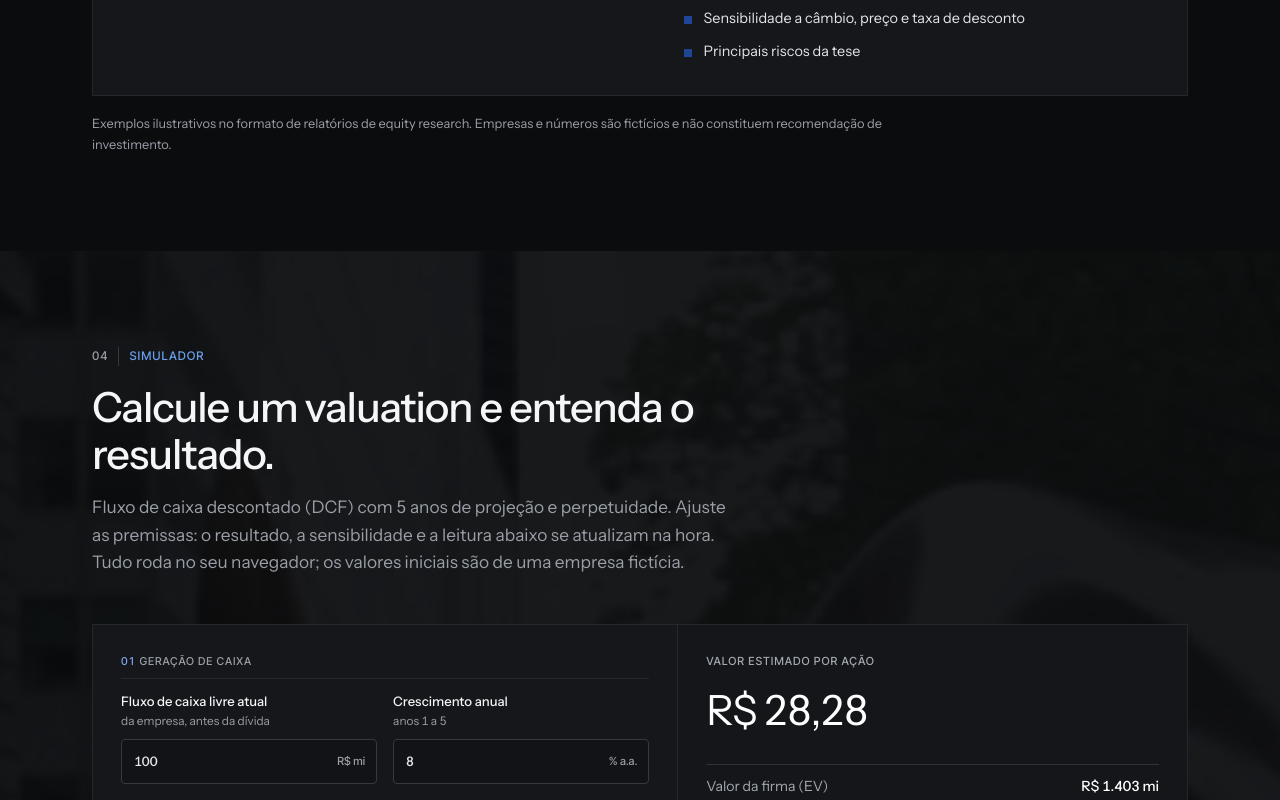
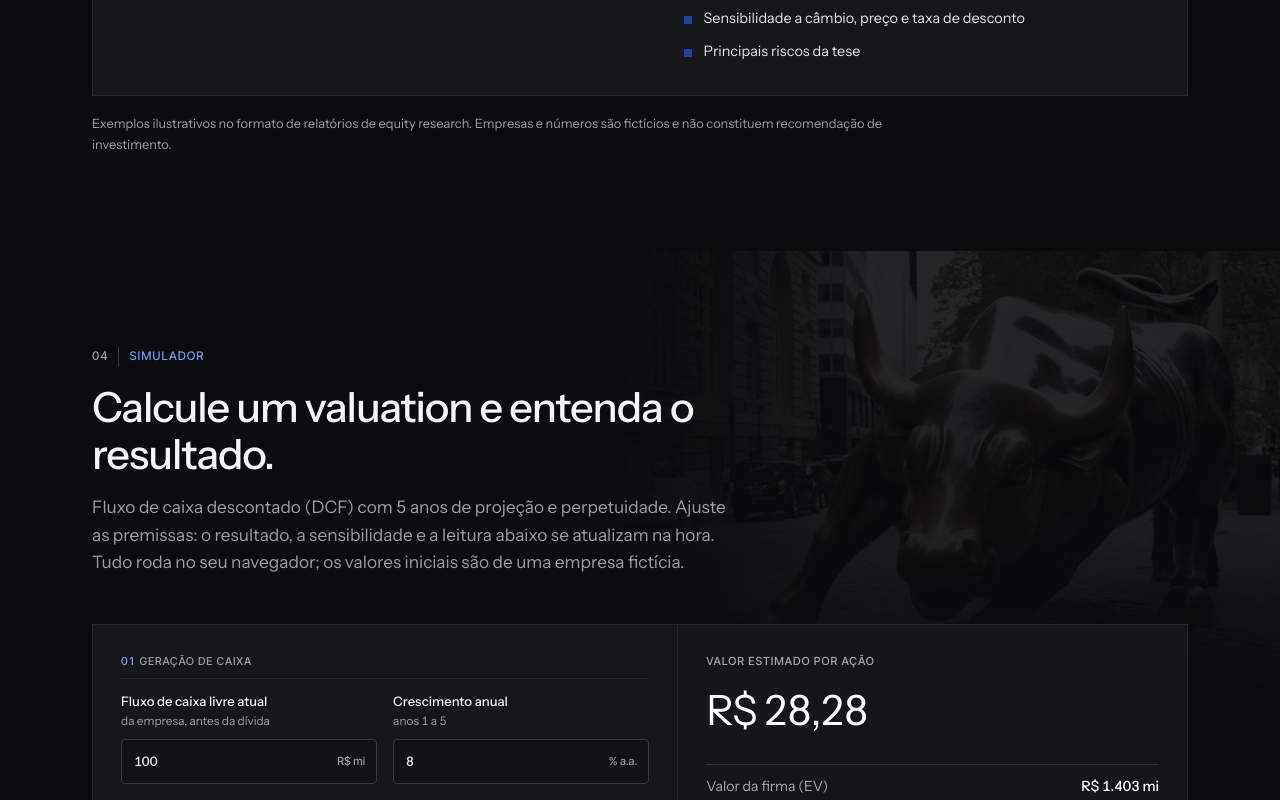
Before and after one commit to pedroxto/cotejo, a plain HTML site: page index.html in a window 1280 px wide. Shown: the part 3613-4413 px from the top of the page. Drawn offline with Linux system fonts and the light colour scheme.

Commit message:
Ajusta a foto do touro para não esticar
A foto deixa de cobrir a seção inteira e passa a ocupar o canto superior
direito no tamanho natural (678x452), com as bordas sumindo no fundo. No
celular, ocupa a largura da tela no topo da seção.

Co-Authored-By: Claude Opus 5.5 <noreply@anthropic.com>

```diff
--- a/index.html
+++ b/index.html
@@ -122,9 +122,13 @@ header{position:sticky;top:0;z-index:10;background:var(--hdr);backdrop-filter:bl
 @media(max-width:900px){.step,.step+.step{padding:24px 0;border-right:0;border-bottom:1px solid var(--line)}.step::before{margin-bottom:12px}}
 
 /* simulador */
+/* touro ao fundo: tamanho natural (678×452), sem esticar, com bordas que somem no fundo */
 #simulador{position:relative;overflow:hidden}
-#simulador::before{content:"";position:absolute;inset:0;background:url(assets/touro.jpg) center 45%/cover no-repeat;opacity:.12;filter:grayscale(.5) brightness(.5) contrast(1.1);pointer-events:none}
+#simulador::before{content:"";position:absolute;top:0;right:0;width:min(678px,58%);aspect-ratio:678/452;background:url(assets/touro.jpg) center/contain no-repeat;opacity:.18;filter:grayscale(.5) brightness(.6) contrast(1.1);pointer-events:none;
+  -webkit-mask-image:linear-gradient(to right,transparent,var(--bg) 35%),linear-gradient(to bottom,var(--bg) 55%,transparent);-webkit-mask-composite:source-in;
+  mask-image:linear-gradient(to right,transparent,var(--bg) 35%),linear-gradient(to bottom,var(--bg) 55%,transparent);mask-composite:intersect}
 #simulador>.wrap{position:relative;z-index:1}
+@media(max-width:760px){#simulador::before{width:100%;opacity:.16;-webkit-mask-image:linear-gradient(to bottom,var(--bg) 50%,transparent);mask-image:linear-gradient(to bottom,var(--bg) 50%,transparent)}}
 .calc{display:grid;grid-template-columns:minmax(0,1.15fr) minmax(0,1fr);gap:0;margin-top:48px;align-items:stretch;border:1px solid var(--line)}
 .side{grid-column:1/-1;border-top:1px solid var(--line);display:grid;grid-template-columns:minmax(0,1fr) minmax(0,1.3fr);column-gap:48px;align-content:start}
 .side h3:nth-of-type(1),.side .tiles{grid-column:1}
```
